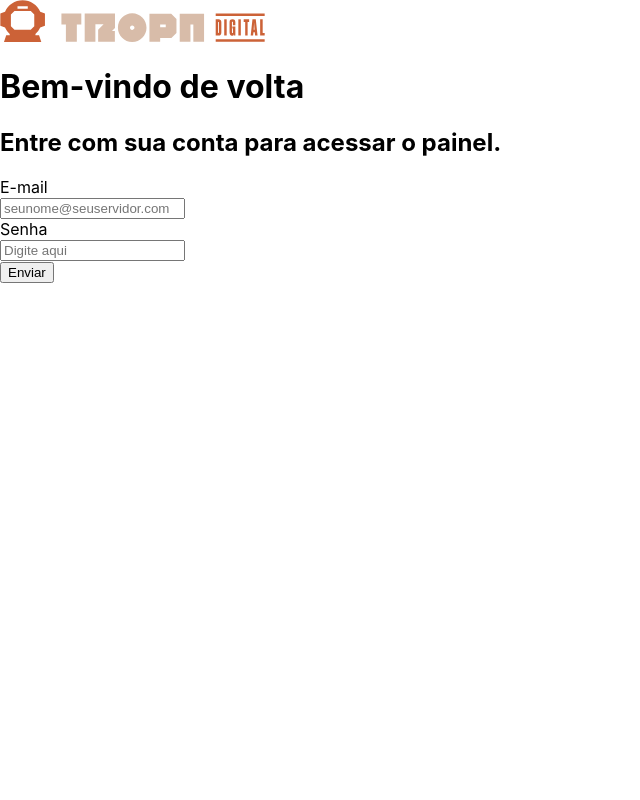
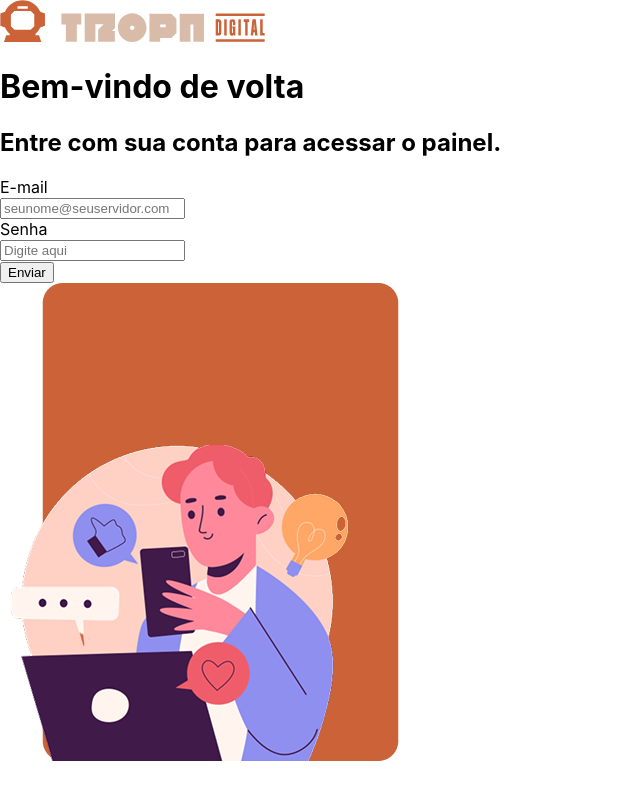
Before and after one commit to hamiltonsouza/frontendtropadigital, a React (Create React App) app: page / in a window 1280 px wide. Shown: the whole page, without its empty margins (0-640 px from the left). Built offline with nearby package versions, Linux system fonts and the light colour scheme.

Commit message:
Make input label common component and create image component

```diff
--- a/src/Components/Login/Form.jsx
+++ b/src/Components/Login/Form.jsx
@@ -1,7 +1,7 @@
 import React from 'react'
 import Input from '../Common/Input'
 import Button from '../Common/Button'
-import InputLabel from './InputLabel'
+import InputLabel from '../Common/InputLabel'
 
 const Form = () => {
   return (
--- /dev/null
+++ b/src/Components/Login/Image.jsx
@@ -0,0 +1,10 @@
+import React from 'react'
+import loginImage from '../../img/login.png'
+const Image = () => {
+  const imageDescription = "person with a phone and a computer representing logging in";
+  return (
+    <img src={loginImage} alt={imageDescription}/>
+  )
+}
+
+export default Image
--- a/src/Components/Login/Login.jsx
+++ b/src/Components/Login/Login.jsx
@@ -4,6 +4,7 @@ import Logo from '../Common/Logo'
 import Title from '../Common/Title'
 import Subtitle from '../Common/Subtitle'
 import Form from './Form'
+import Image from './Image'
 
 const Login = () => {
   return (
@@ -12,11 +13,9 @@ const Login = () => {
             <Logo />
             <Title typeClass="title" message="Bem-vindo de volta" />
             <Subtitle typeClass="subtitle" message="Entre com sua conta para acessar o painel." />
-            <Form />
         </header>
-        <section className="input">
-
-        </section>
+        <Form />
+        <Image />
     </main>
   )
 }
```
Also changed, not shown: src/Components/Common/InputLabel.jsx (renamed from src/Components/Login/InputLabel.jsx), src/img/login.png (added).
